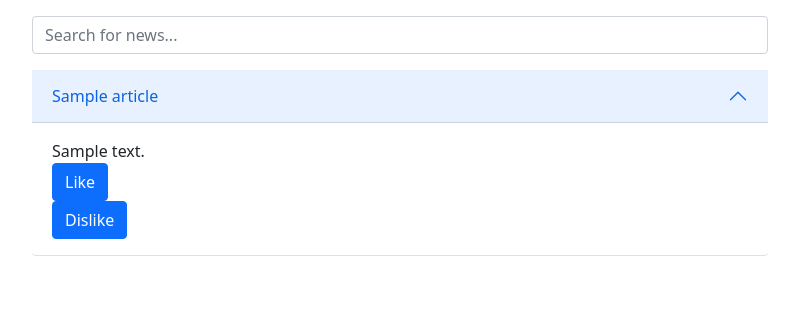
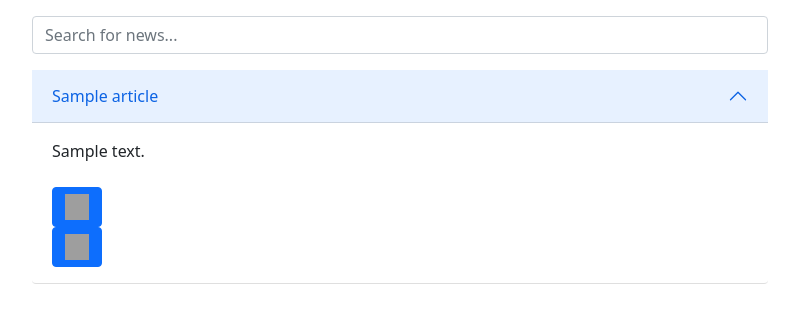
Before and after one commit to viktor-enzell/news-recommender, a Django app: template recommender/templates/index.html in a window 1280 px wide, after a click that opens the changed part. Shown: the part 138-461 px from the top of the page, without its empty margins (240-1039 px from the left). Run offline with Django 3.2, Linux system fonts and the light colour scheme; tables that the repository leaves empty hold one stand-in row (values such as "Sample post"); the template is opened without the code that fills it: values that come from a table or form of the project are taken from there, most other values are stand-ins (such as "Sample title", 1, 10 or a date in 2020); some libraries are stand-ins or nearby versions; grey boxes are pictures that could not be loaded.

Commit message:
button modification!

```diff
--- a/recommender/templates/article.html
+++ b/recommender/templates/article.html
@@ -22,12 +22,13 @@
 
       <form action="/" method="post">
         {% csrf_token %}
-        <button type="submit" name="like_article" value="{{ article.id }}" class="btn btn-primary">Like</button>
+        <br>
+        <input type="image" name="like_article" value="{{ article.id }}" class="btn btn-primary" width=50 height="40" src="https://cdn1.iconfinder.com/data/icons/jumpicon-basic-ui-line-1/32/-_Thumb-up-Like-Hand-Approve-512.png"></button>
       </form>
 
       <form action="/" method="post">
         {% csrf_token %}
-        <button type="submit" name="dislike_article" value="{{ article.id }}" class="btn btn-primary">Dislike</button>
+        <input type="image" name="dislike_article" value="{{ article.id }}" class="btn btn-primary" width=50 height="40" src="https://cdn1.iconfinder.com/data/icons/jumpicon-basic-ui-line-1/32/-_Thumb-Down-Dislike-Hand-512.png"></button>
       </form>
 
     </div>
```
